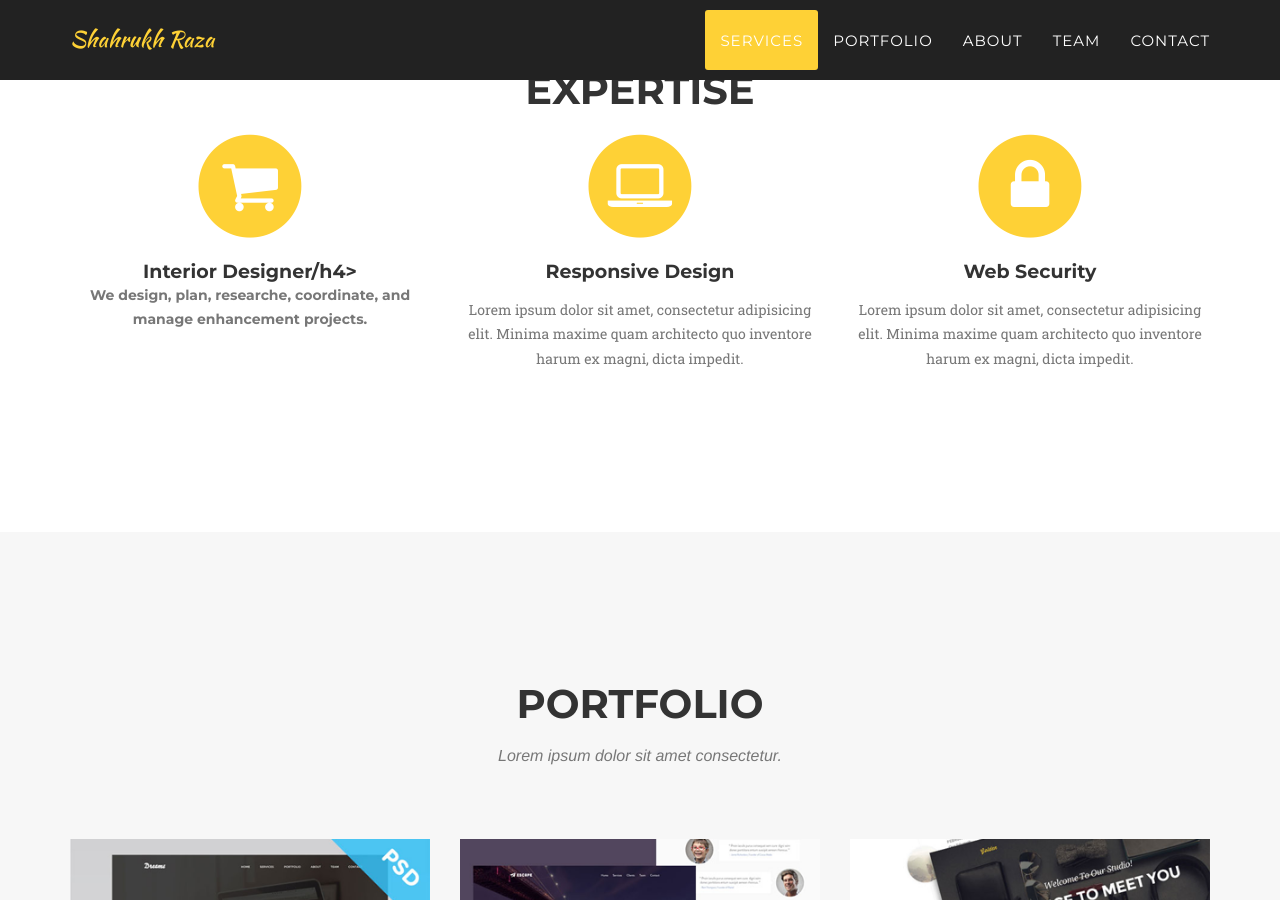
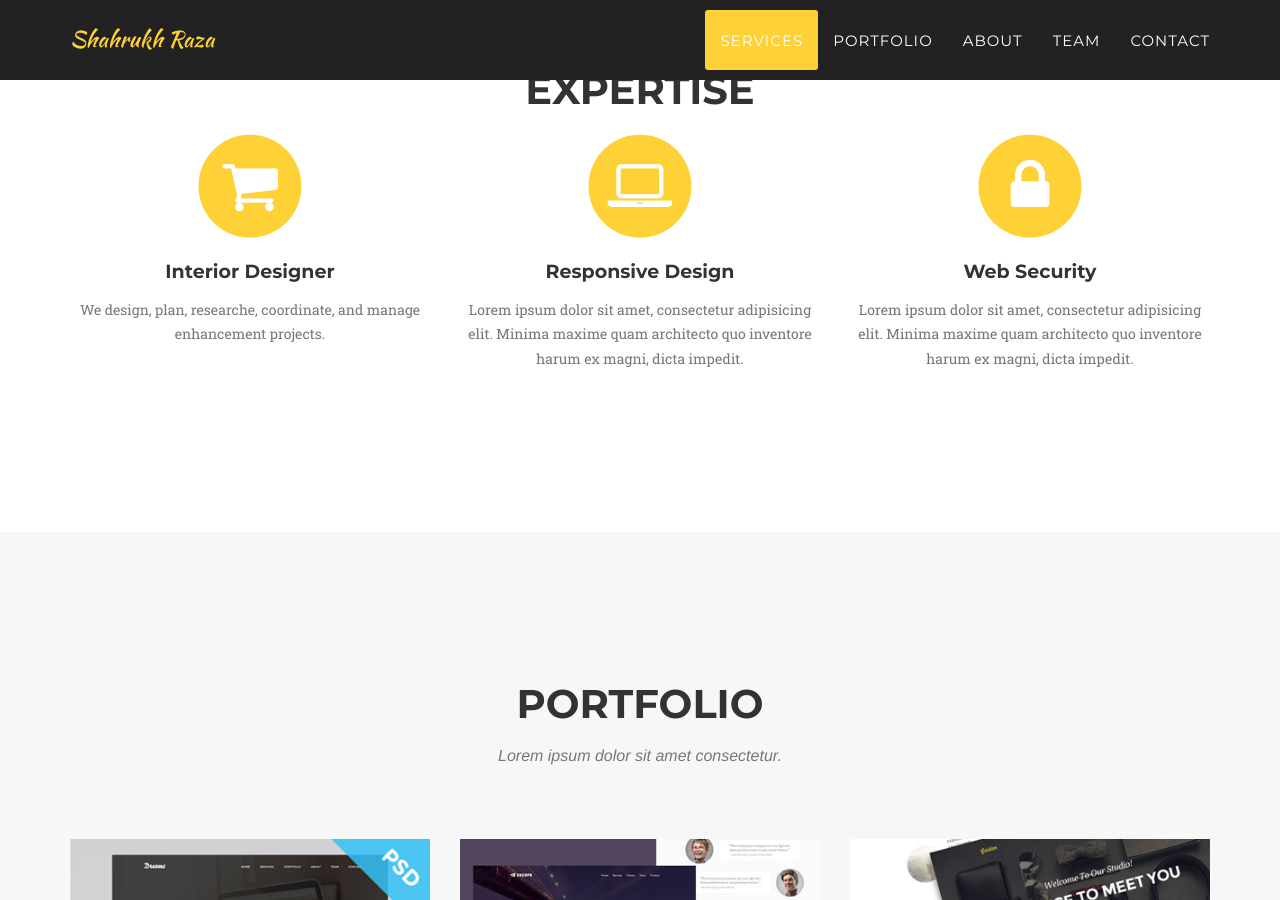
Before and after one commit to eyebuilder/eyebuilder, a Jekyll site: the page built from index.html, in a window 1280 px wide and 900 px high, scrolled down 840 px. Built offline with Jekyll 4.4.1, drawn with Linux system fonts in a browser that asks for light colours; some web fonts are replaced.

Commit message:
Update services.html

```diff
--- a/_includes/services.html
+++ b/_includes/services.html
@@ -13,7 +13,7 @@
                         <i class="fa fa-circle fa-stack-2x text-primary"></i>
                         <i class="fa fa-shopping-cart fa-stack-1x fa-inverse"></i>
                     </span>
-                    <h4 class="service-heading">Interior Designer/h4>
+                    <h4 class="service-heading">Interior Designer</h4>
                     <p class="text-muted">We design, plan, researche, coordinate, and manage enhancement projects.</p>
                 </div>
                 <div class="col-md-4">
```
